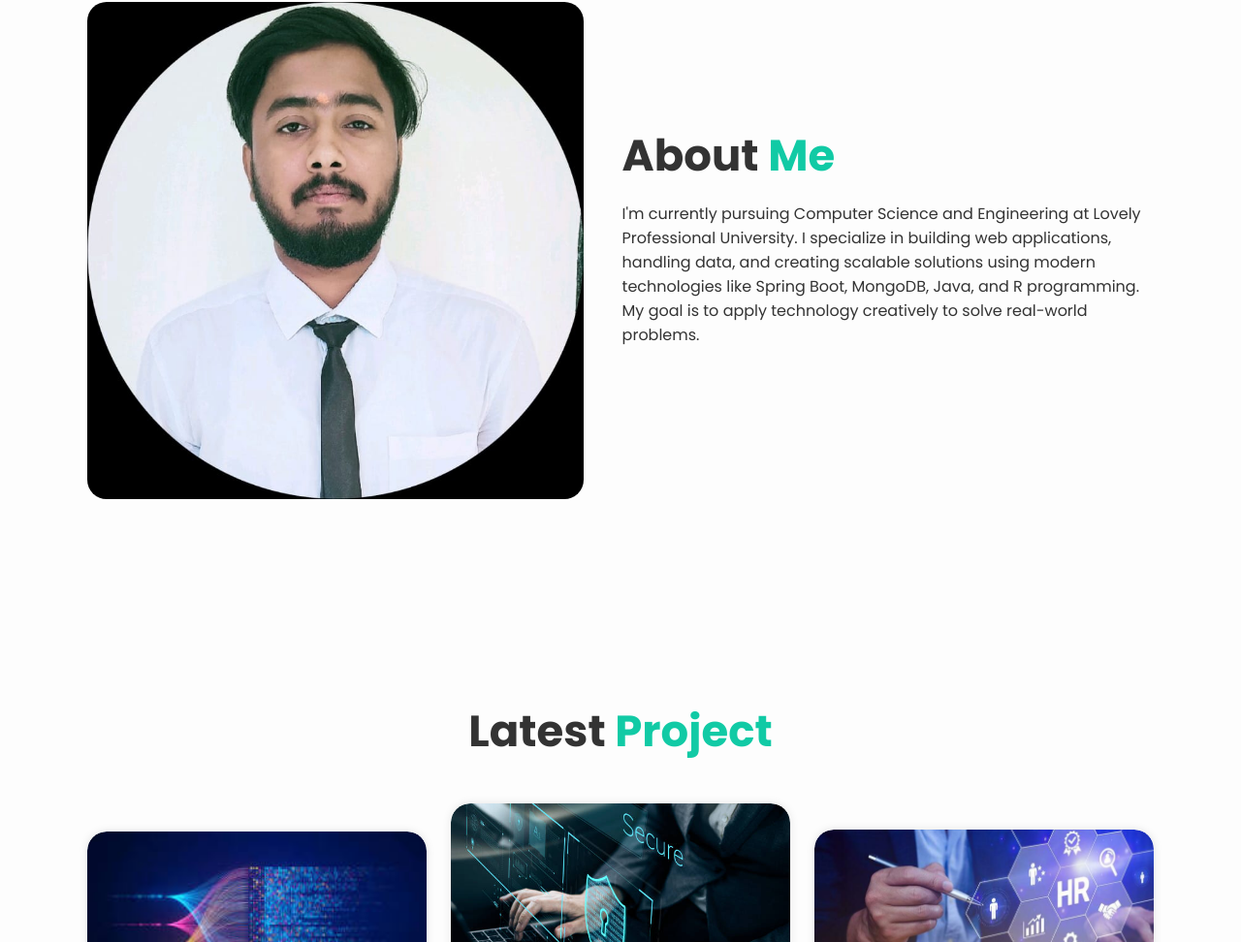
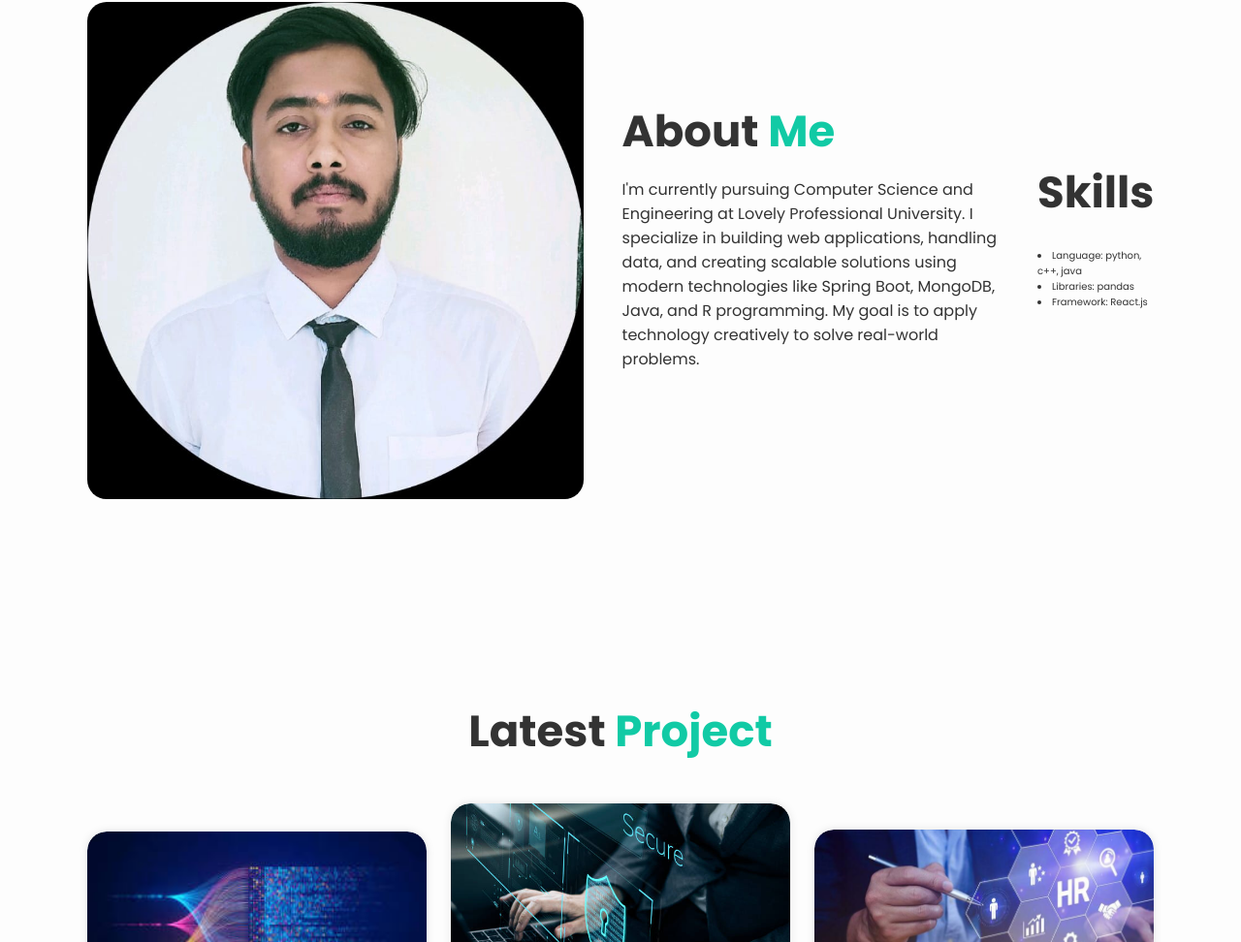
Before and after one commit to ved5541/vedportfolio, a plain HTML site: page index.html in a window 1280 px wide. Shown: the part 979-1951 px from the top of the page at 97% size. Drawn offline with nearby package versions, Linux system fonts and the light colour scheme.

Commit message:
Update index.html

```diff
--- a/index.html
+++ b/index.html
@@ -96,6 +96,17 @@
             I specialize in building web applications, handling data, and creating scalable solutions using modern technologies like Spring Boot, MongoDB, Java, and R programming.
             My goal is to apply technology creatively to solve real-world problems.
         </p>
+
+    </div>
+    <div class="about-content">
+        <h2 class="heading">Skills <span></span></h2>
+        <p>
+           <li>Language: python, c++, java</li>
+           <li>Libraries: pandas</li>
+           <li>Framework: React.js</li>
+        </p>
+
+
     </div>
 </section>
 
```
